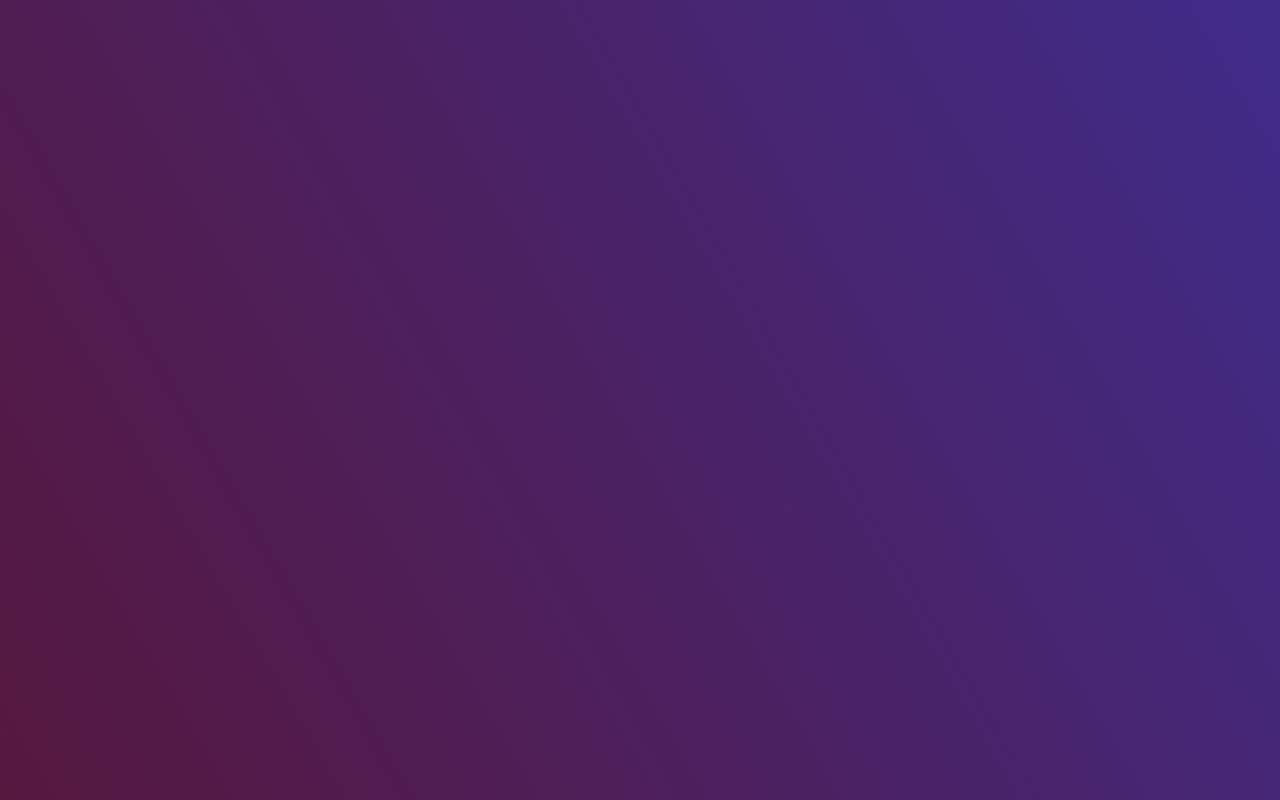
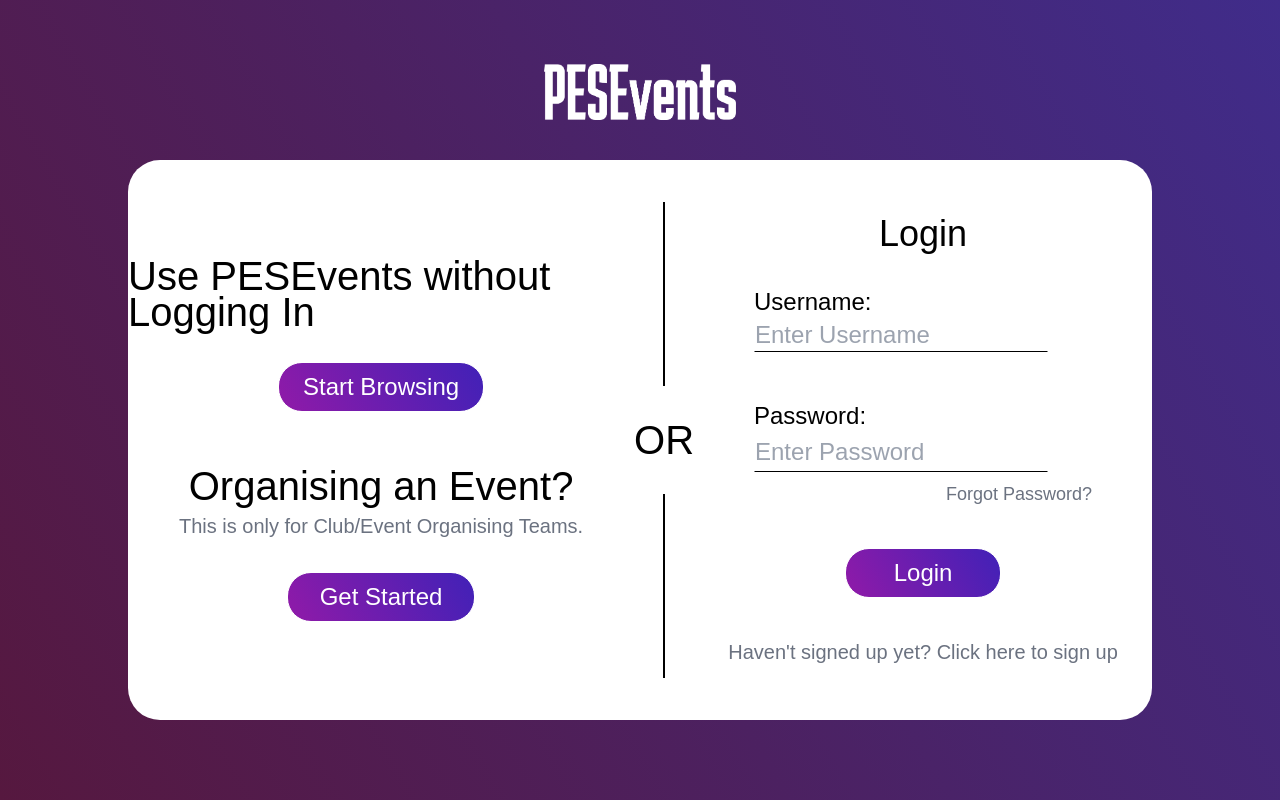
Before and after one commit to Vishnu6977/PESEvents, a React (Vite) app in the folder frontend/: page /login in a window 1280 px wide. Before the commit this address had no page. Built offline with nearby package versions, Linux system fonts and the light colour scheme; a web font is replaced by a local one.

Commit message:
login resp

```diff
--- a/frontend/src/App.jsx
+++ b/frontend/src/App.jsx
@@ -1,6 +1,6 @@
 import './App.css';
 import Home from './components/home/Home';
-import Authenticate from './components/authentication/Authenticate';
+import Login from './components/getstarted/Login';
 import { BrowserRouter as Router, Routes, Route } from 'react-router-dom';
 
 function App() {
@@ -9,7 +9,7 @@ function App() {
       <Router>
         <Routes>
           <Route path="/" element={<Home />} />
-          <Route path="/getstarted" element={<Authenticate />} />
+          <Route path="/login" element={<Login />} />
         </Routes>
       </Router>
     </div>
--- a/frontend/src/components/authentication/Authenticate.jsx
+++ /dev/null
@@ -1,44 +0,0 @@
-import React from 'react'
-import './mad.css'
-
-const Authenticate = () => {
-  return (
-    <div className='flex flex-col items-center pt-[8vh]'>
-        <img src='logo.png' className='h-[7vh]' />
-        <div className='h-[70vh] w-[80vw] bg-white rounded-[2rem] mt-[5vh] flex flex-row items-center justify-evenly'>
-            <div className='flex flex-col items-center justify-center text-[2.5rem] font-marv w-[42vw]'>
-                <h1>Use PESEvents without Logging In</h1>
-                <button className='text-white text-2xl btn-clr rounded-3xl px-6 py-2 mt-[2vh] border border-white hover:border-black'>Start Browsing</button>
-                <h1 className='pt-[5vh]'>Organising an Event?</h1>
-                <p className='text-xl pt-[1vh] text-gray-500'>This is only for Club/Event Organising Teams.</p>
-                <button className='text-white text-2xl btn-clr rounded-3xl px-8 py-2 mt-[2vh] border border-white hover:border-black'>Get Started</button>
-            </div>
-            <div className='flex flex-col items-center justify-center'>
-                <div className='bg-black w-[1.5px] h-[23vh]'></div>
-                <h1 className='font-marv text-[5vh] py-[3vh]'>OR</h1>
-                <div className='bg-black w-[1.5px] h-[23vh]'></div>
-            </div>
-            <div className='flex flex-col items-center justify-center text-4xl font-marv w-[38vw]'>
-                <h1 className='text-4xl pb-[8vh]'>Login</h1>
-                <form>
-                    <label className='text-2xl'>Username:</label><br/>
-                    <div className='flex flex-row'>
-                        <input type='text' placeholder='Enter Username' className='border border-b-black border-t-white border-l-white border-r-white outline-none text-2xl w-[23vw] mb-[5vh]'/><br/>
-                    </div>
-
-                    <label className='text-2xl'>Password:</label><br/>
-                    <div className='flex flex-row'>
-                        <input type='text' placeholder='Enter Password' className='border border-b-black border-t-white border-l-white border-r-white outline-none text-2xl w-[23vw]'/><br/>
-                    </div>
-                    <p className='text-lg pl-[15vw] pt-2 text-gray-500'>Forgot Password?</p>
-
-                    <center><button className='text-white text-2xl btn-clr rounded-3xl px-12 py-2 mt-[5vh] border border-white hover:border-black'>Login</button></center>
-                </form>
-                <p className='text-xl text-gray-500 mt-[5vh]'>Haven't signed up yet? Click here to sign up</p>
-            </div>
-        </div>
-    </div>
-  )
-}
-
-export default Authenticate
--- /dev/null
+++ b/frontend/src/components/getstarted/Login.jsx
@@ -0,0 +1,62 @@
+import React from 'react'
+import './mad.css'
+
+const Login = () => {
+  return (
+    <div className='flex flex-col items-center pt-[8vh]'>
+        <img src='logo.png' className='low:h-[5vh] lg:h-[7vh]' />
+        <div className='h-[70vh] w-[80vw] bg-white rounded-[2rem] mt-[5vh] flex lg:flex-row items-center justify-evenly'>
+            <div className='hidden lg:flex flex-col items-center justify-center lg:text-3xl xl:text-[2.5rem] font-marv w-[42vw]'>
+                <h1>Use PESEvents without Logging In</h1>
+                <button className='text-white lg:text-xl xl:text-2xl btn-clr rounded-3xl px-6 py-2 mt-[2vh] xl:mt-[4vh] border border-white hover:border-black'>Start Browsing</button>
+                <h1 className='pt-[5vh] xl:pt-[7vh]'>Organising an Event?</h1>
+                <p className='lg:text-lg xl:text-xl pt-[1vh] text-gray-500'>This is only for Club/Event Organising Teams.</p>
+                <button className='text-white lg:text-xl xl:text-2xl btn-clr rounded-3xl px-8 py-2 mt-[2vh] xl:mt-[4vh] border border-white hover:border-black'>Get Started</button>
+            </div>
+            <div className='hidden lg:flex flex-col items-center justify-center'>
+                <div className='bg-black w-[1.5px] h-[23vh]'></div>
+                <h1 className='font-marv text-[5vh] py-[3vh]'>OR</h1>
+                <div className='bg-black w-[1.5px] h-[23vh]'></div>
+            </div>
+            <div className='hidden lg:flex flex-col items-center justify-center text-4xl font-marv w-[38vw]'>
+                <h1 className='lg:text-3xl xl:text-4xl pb-[3vh]'>Login</h1>
+                <form>
+                    <label className='text-2xl'>Username:</label><br/>
+                    <div className='flex flex-row'>
+                        <input type='text' placeholder='Enter Username' className='border border-b-black border-t-white border-l-white border-r-white outline-none lg:text-xl xl:text-2xl w-[23vw] mb-[5vh]'/><br/>
+                    </div>
+
+                    <label className='text-2xl'>Password:</label><br/>
+                    <div className='flex flex-row'>
+                        <input type='text' placeholder='Enter Password' className='border border-b-black border-t-white border-l-white border-r-white outline-none lg:text-xl xl:text-2xl w-[23vw]'/><br/>
+                    </div>
+                    <p className='text-lg pl-[15vw] pt-2 text-gray-500'>Forgot Password?</p>
+
+                    <center><button className='text-white lg:text-xl xl:text-2xl btn-clr rounded-3xl px-12 py-2 lg:mt-[3vh] xl:mt-[5vh] border border-white hover:border-black'>Login</button></center>
+                </form>
+                <p className='lg:text-lg xl:text-xl text-gray-500 mt-[5vh]'>Haven't signed up yet? Click here to sign up</p>
+            </div>
+            <div className='flex lg:hidden flex-col items-center justify-center text-2xl font-marv'>
+                <h1 className=' pb-[3vh] text-3xl'>Login</h1>
+                <form>
+                    <label className='text-xl'>Username:</label><br/>
+                    <div className='flex flex-row'>
+                        <input type='text' placeholder='Enter Username' className='text-xl border border-b-black border-t-white border-l-white border-r-white outline-none mb-[5vh]'/><br/>
+                    </div>
+
+                    <label className='text-xl'>Password:</label><br/>
+                    <div className='flex flex-row'>
+                        <input type='text' placeholder='Enter Password' className='text-xl border border-b-black border-t-white border-l-white border-r-white outline-none'/><br/>
+                    </div>
+                    <p className='text-[1rem] pt-2 text-gray-500'>Forgot Password?</p>
+
+                    <center><button className='text-xl text-white btn-clr rounded-3xl px-12 py-1 mt-[5vh] border border-white hover:border-black'>Login</button></center>
+                </form>
+                <p className='text-gray-500 mt-[5vh] text-[1rem]'>Haven't signed up yet? Click here to sign up</p>
+            </div>
+        </div>
+    </div>
+  )
+}
+
+export default Login
--- a/frontend/src/components/home/Home.jsx
+++ b/frontend/src/components/home/Home.jsx
@@ -53,7 +53,7 @@ const Home = () => {
               Timeline
               <span className='block max-w-0 group-hover:max-w-full transition-all duration-300 h-0.5 bg-current'></span>
             </div>
-            <Link to='/getstarted' className='navbtn rounded-2xl px-5 py-3 shadow-lg'>
+            <Link to='/login' className='navbtn rounded-2xl px-5 py-3 shadow-lg'>
               Get Started
             </Link>
           </div>
@@ -62,13 +62,18 @@ const Home = () => {
 
         <div className='flex flex-row items-center low:justify-center lg:justify-between mx-20 low:pt-[35vh] lg:pt-[30vh]'>
           <div className='text-white font-thin lg:text-lg xl:text-xl max-w-[70vh]'>
-            <img src='logo.png' className='lg:h-32 xl:h-40 mb-16' alt='logo' />
+            <img src='logo.png' className='sm:h-28 lg:h-32 xl:h-40 low:mb-8 lg:mb-16' alt='logo' />
             <p className='low:hidden lg:flex text-left'>
               Whether you're organizing a PES event or attending one, our platform guarantees a smooth, efficient experience. Finding and registering for events has never been easier. We're here to simplify event management for everyone.
             </p>
-            <p className=' lg:hidden text-center'>
-              Events of PES
-            </p>
+            <div className='flex flex-col lg:hidden items-center justify-center'>
+              <p className='text-center'>
+                Events of PES
+              </p>
+              {/* <Link to='/getstarted' className='navbtn rounded-2xl px-8 py-3 shadow-lg mt-[10vh]'>
+                Get Started
+              </Link> */}
+            </div>
           </div>
           <div className='low:hidden lg:flex'>
             <img src='lorem.png' alt='image' className='lg:w-[55vh] xl:w-[70vh]' />
```
Also changed, not shown: frontend/src/components/getstarted/mad.css (renamed from frontend/src/components/authentication/mad.css).
